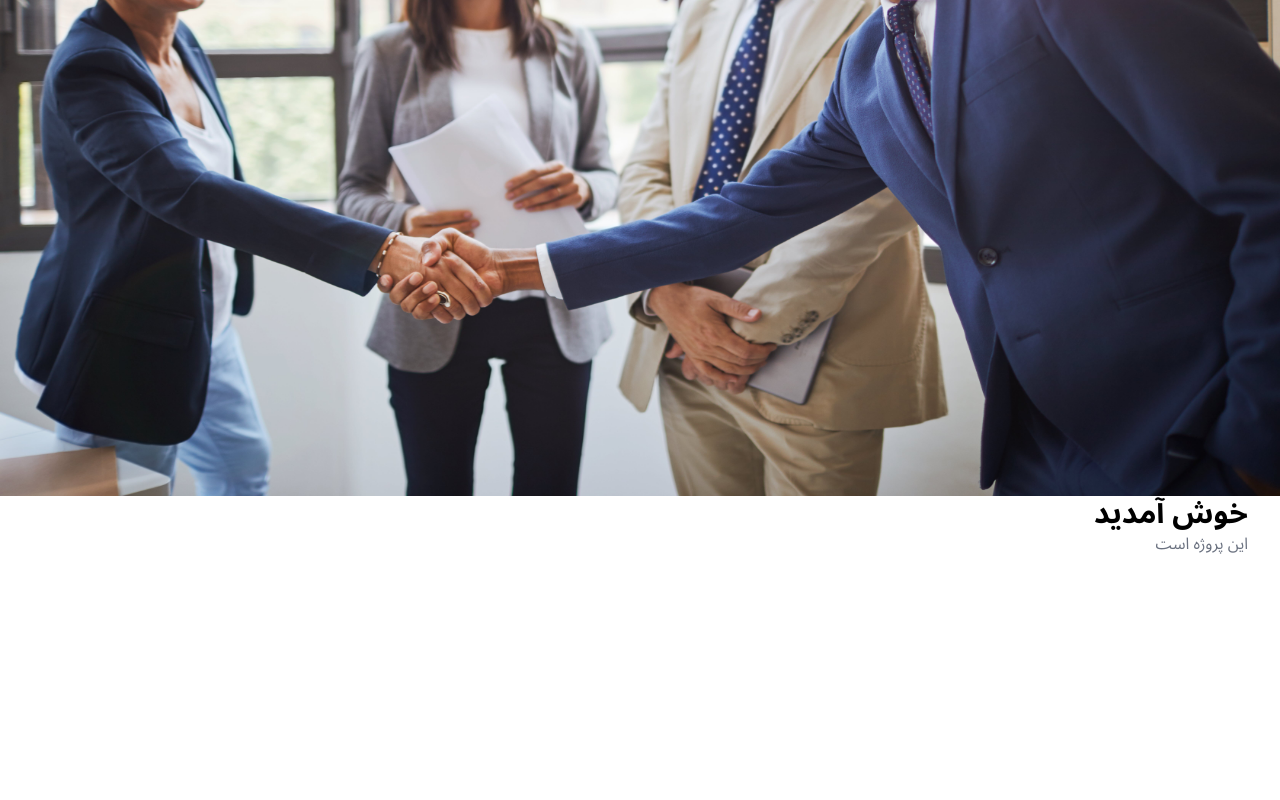
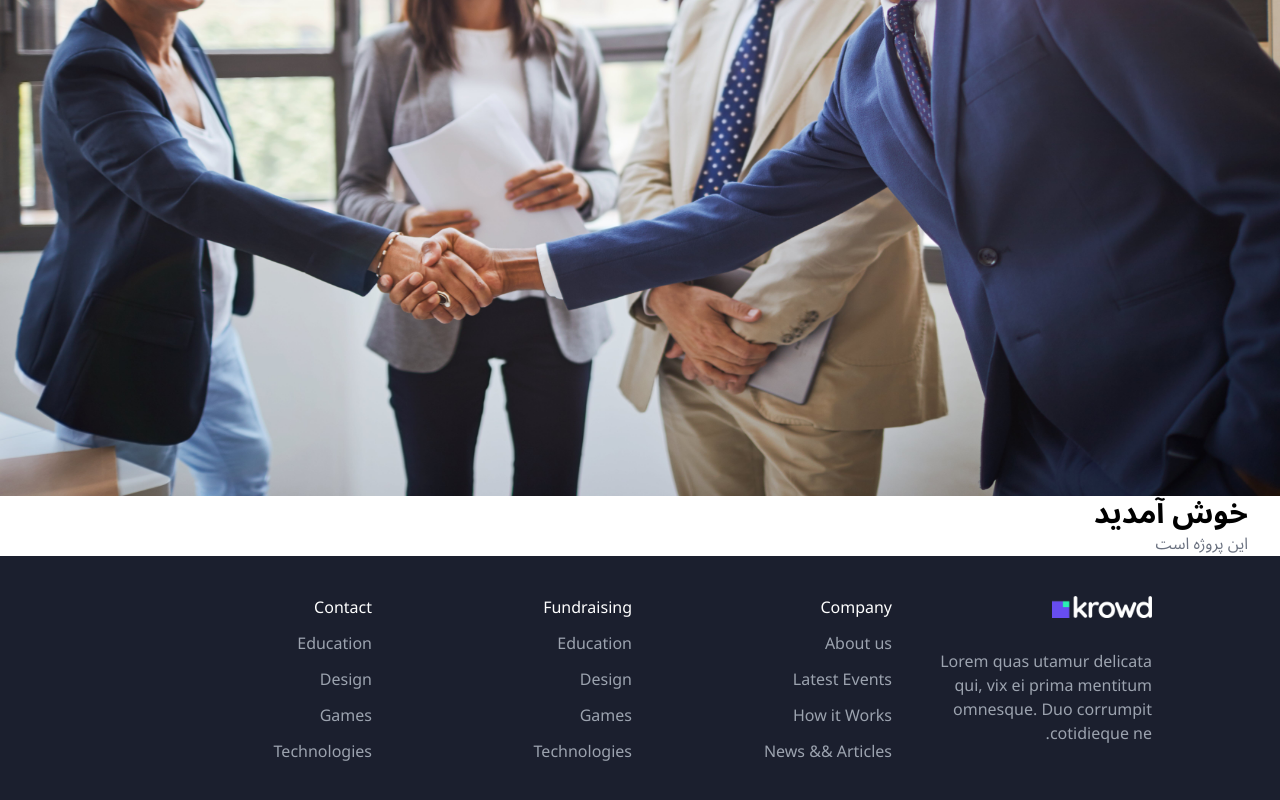
Before and after one commit to baharkeshavarz/crowd-funding, a Next.js app: page /ar in a window 1280 px wide. Shown: the part 432-1232 px from the top of the page. Before the commit the page ends 993 px from the top, so only its background shows below. Built offline with nearby package versions, Linux system fonts and the light colour scheme.

Commit message:
add footer structure

```diff
--- a/app/[lang]/page.tsx
+++ b/app/[lang]/page.tsx
@@ -3,6 +3,7 @@ import { getDictionary } from "@/lib/locale"
 import Header from "../../components/layout/header"
 import Sliders from "@/components/layout/sliders"
 import NavBar from "@/components/layout/navbar"
+import Footer from "@/components/footer"
 
 export default async function Home({
   params: { lang }
@@ -20,6 +21,7 @@ export default async function Home({
         <h1 className="text-3xl font-bold">{page.home.title}</h1>
         <p className="text-gray-500">{page.home.description}</p>
       </div>
+      <Footer />
     </section>
   )
 }
--- /dev/null
+++ b/components/footer.tsx
@@ -0,0 +1,42 @@
+import React from "react"
+import Logo from "./layout/logo"
+import Link from "next/link"
+
+const Footer = () => {
+  return (
+    <footer className="bg-footer-back m-0 bg-[#1b1f2e] bg-right bg-no-repeat p-0 text-gray-400 sm:bg-[length:500px_600px] lg:bg-[length:880px_600px]">
+      <div className=" mx-auto grid h-96 max-w-5xl grid-cols-4 gap-4 py-10">
+        <div className="flex flex-col">
+          <Logo name="logo-footer.png" />
+          <span className="py-8">
+            Lorem quas utamur delicata qui, vix ei prima mentitum omnesque. Duo
+            corrumpit cotidieque ne.
+          </span>
+        </div>
+        <div className="flex flex-col gap-3">
+          <h3 className="h3-bold text-white">Company</h3>
+          <Link href="">About us</Link>
+          <Link href="">Latest Events</Link>
+          <Link href="">How it Works</Link>
+          <Link href="">News && Articles</Link>
+        </div>
+        <div className="flex flex-col gap-3">
+          <h3 className="h3-bold text-white">Fundraising</h3>
+          <Link href="">Education</Link>
+          <Link href="">Design</Link>
+          <Link href="">Games</Link>
+          <Link href="">Technologies</Link>
+        </div>
+        <div className="flex flex-col gap-3">
+          <h3 className="h3-bold text-white">Contact</h3>
+          <Link href="">Education</Link>
+          <Link href="">Design</Link>
+          <Link href="">Games</Link>
+          <Link href="">Technologies</Link>
+        </div>
+      </div>
+    </footer>
+  )
+}
+
+export default Footer
--- a/components/layout/logo.tsx
+++ b/components/layout/logo.tsx
@@ -2,14 +2,15 @@ import Image from "next/image"
 import React from "react"
 
 interface LogoProps {
-  classes: string
+  name: string
+  classes?: string
 }
 
-const logo = ({ classes }: LogoProps) => {
+const logo = ({ name = "logo.png", classes }: LogoProps) => {
   return (
     <div className={classes}>
       <Image
-        src="/assets/images/logo.png"
+        src={`/assets/images/${name}`}
         alt="invest"
         width={100}
         height={100}
--- a/components/layout/navbar.tsx
+++ b/components/layout/navbar.tsx
@@ -112,7 +112,7 @@ const NavBar = ({ lang }: NavBarProps) => {
           className="flex items-center pl-4"
           onClick={() => resetSelectItem()}
         >
-          <Logo classes="flex-center relative h-24 w-32" />
+          <Logo name="logo.png" classes="flex-center relative h-24 w-32" />
         </Link>
 
         <div className="hidden text-xl font-semibold sm:flex">
--- a/tailwind.config.ts
+++ b/tailwind.config.ts
@@ -1,10 +1,10 @@
-import type { Config } from "tailwindcss";
+import type { Config } from "tailwindcss"
 
 const config: Config = {
   content: [
     "./pages/**/*.{js,ts,jsx,tsx,mdx}",
     "./components/**/*.{js,ts,jsx,tsx,mdx}",
-    "./app/**/*.{js,ts,jsx,tsx,mdx}",
+    "./app/**/*.{js,ts,jsx,tsx,mdx}"
   ],
   darkMode: "class",
   theme: {
@@ -12,21 +12,21 @@ const config: Config = {
       center: true,
       padding: "2rem",
       screens: {
-        "2xl": "1400px",
-      },
+        "2xl": "1400px"
+      }
     },
     extend: {
       colors: {
         primary: {
           500: "#674df0",
-          100: "#FFF1E6",
+          100: "#FFF1E6"
         },
         dark: {
           100: "#000000",
           200: "#0F1117",
           300: "#151821",
           400: "#212734",
-          500: "#101012",
+          500: "#101012"
         },
         light: {
           900: "#FFFFFF",
@@ -34,13 +34,13 @@ const config: Config = {
           850: "#FDFDFD",
           700: "#DCE3F1",
           500: "#7B8EC8",
-          400: "#858EAD",
+          400: "#858EAD"
         },
-        "accent-blue": "#1DA1F2",
+        "accent-blue": "#1DA1F2"
       },
       fontFamily: {
         roboto: ["var(--font-roboto)"],
-        notoSansArabic: "[var(--font-notoSansArabic)]",
+        notoSansArabic: "[var(--font-notoSansArabic)]"
       },
       boxShadow: {
         "light-100":
@@ -48,12 +48,11 @@ const config: Config = {
         "light-200": "10px 10px 20px 0px rgba(218, 213, 213, 0.01)",
         "light-300": "-10px 10px 20px 0px rgba(218, 213, 213, 0.0)",
         "dark-100": "0px 2px 10px 0px rgba(46, 52, 56, 0.10)",
-        "dark-200": "2px 0px 20px 0px rgba(39, 36, 36, 0.04)",
-      },
+        "dark-200": "2px 0px 20px 0px rgba(39, 36, 36, 0.04)"
+      }
     },
     backgroundImage: {
-      "auth-dark": "url('/assets/images/auth-dark.png)",
-      "auth-light": "url('/assets/images/auth-light.png)",
+      "footer-back": "url('/assets/images/image-10.jpg)"
     },
     screens: {
       sm: "576px",
@@ -62,24 +61,24 @@ const config: Config = {
       // => @media (min-width: 768px) { ... }
       lg: "992px",
       // => @media (min-width: 992px) { ... }
-      xl: "1200px",
+      xl: "1200px"
       // => @media (min-width: 1200px) { ... }
     },
     keyframes: {
       "accordion-down": {
         from: { height: "0" },
-        to: { height: "var(--radix-accordion-content-height)" },
+        to: { height: "var(--radix-accordion-content-height)" }
       },
       "accordion-up": {
         from: { height: "var(--radix-accordion-content-height)" },
-        to: { height: "0" },
-      },
+        to: { height: "0" }
+      }
     },
     animation: {
       "accordion-down": "accordion-down 0.2s ease-out",
-      "accordion-up": "accordion-up 0.2s ease-out",
-    },
+      "accordion-up": "accordion-up 0.2s ease-out"
+    }
   },
-  plugins: [require("tailwindcss-animate"), require("@tailwindcss/typography")],
-};
-export default config;
+  plugins: [require("tailwindcss-animate"), require("@tailwindcss/typography")]
+}
+export default config
```
Also changed, not shown: public/assets/images/bg-footer.png (added).
